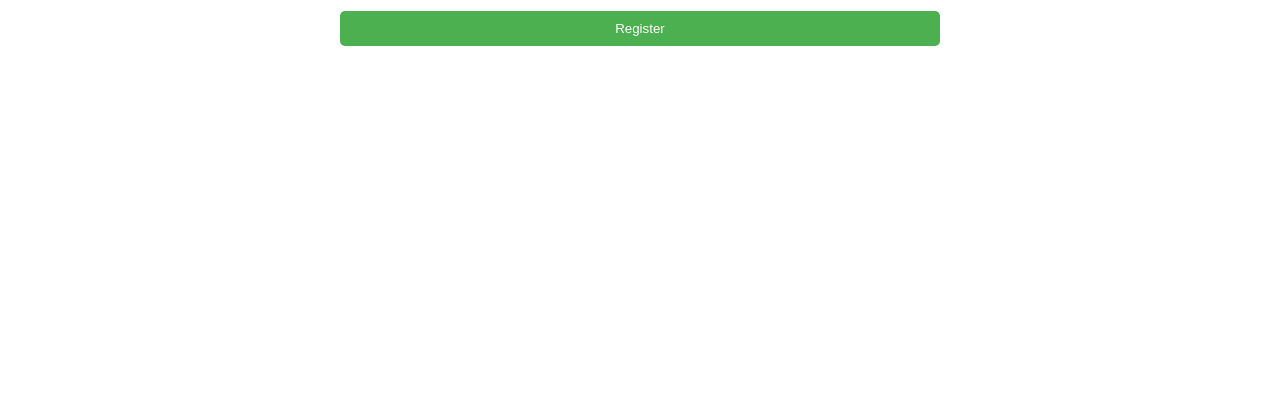
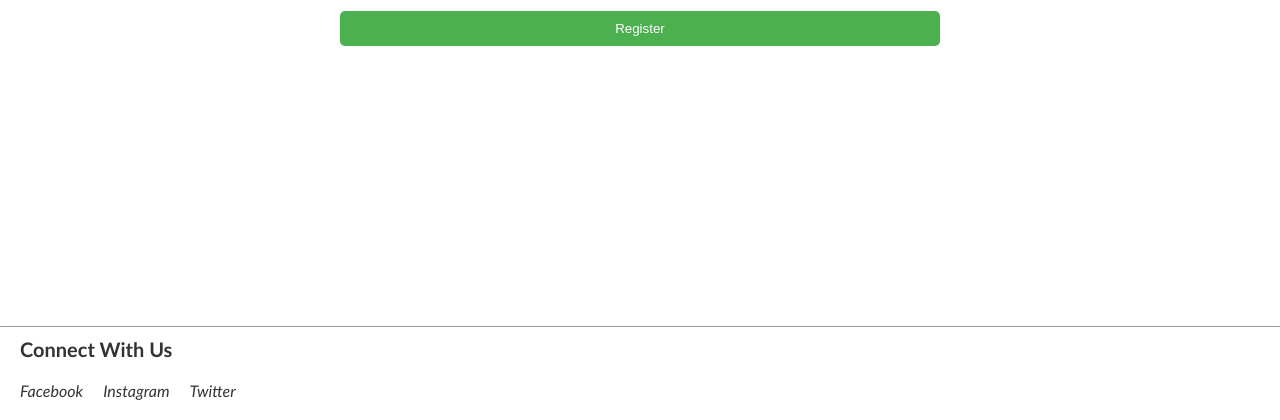
Before and after one commit to amansinghgill/3340_Group_Project, a Flask app: page /register in a window 1280 px wide. Shown: the part 380-800 px from the top of the page. Run offline with Flask 3, Linux system fonts and the light colour scheme.

Commit message:
Add files via upload

```diff
--- a/templates/aboutus.html
+++ b/templates/aboutus.html
@@ -34,15 +34,13 @@
     </div>
     <footer>
       <div class="container">
-            <div class="col-md-3">
         <h3>Connect With Us</h3>
-              <ul>
+        <ul class="footer-links">
           <li><a href="https://www.facebook.com/">Facebook</a></li>
           <li><a href="https://www.instagram.com/">Instagram</a></li>
           <li><a href="https://www.twitter.com/">Twitter</a></li>
         </ul>
       </div>
-        </div>
     </footer>
 </body>
 </html>
--- a/templates/register.html
+++ b/templates/register.html
@@ -32,4 +32,14 @@
             <input type="submit" value="Register">
         </form><br>
     </div>
+    <footer>
+        <div class="container">
+          <h3>Connect With Us</h3>
+          <ul class="footer-links">
+            <li><a href="https://www.facebook.com/">Facebook</a></li>
+            <li><a href="https://www.instagram.com/">Instagram</a></li>
+            <li><a href="https://www.twitter.com/">Twitter</a></li>
+          </ul>
+        </div>
+      </footer>
 </body>
```
Also changed, not shown: templates/login.html (+10 -0 lines). Lines whose indentation alone changed are shown as unchanged.
